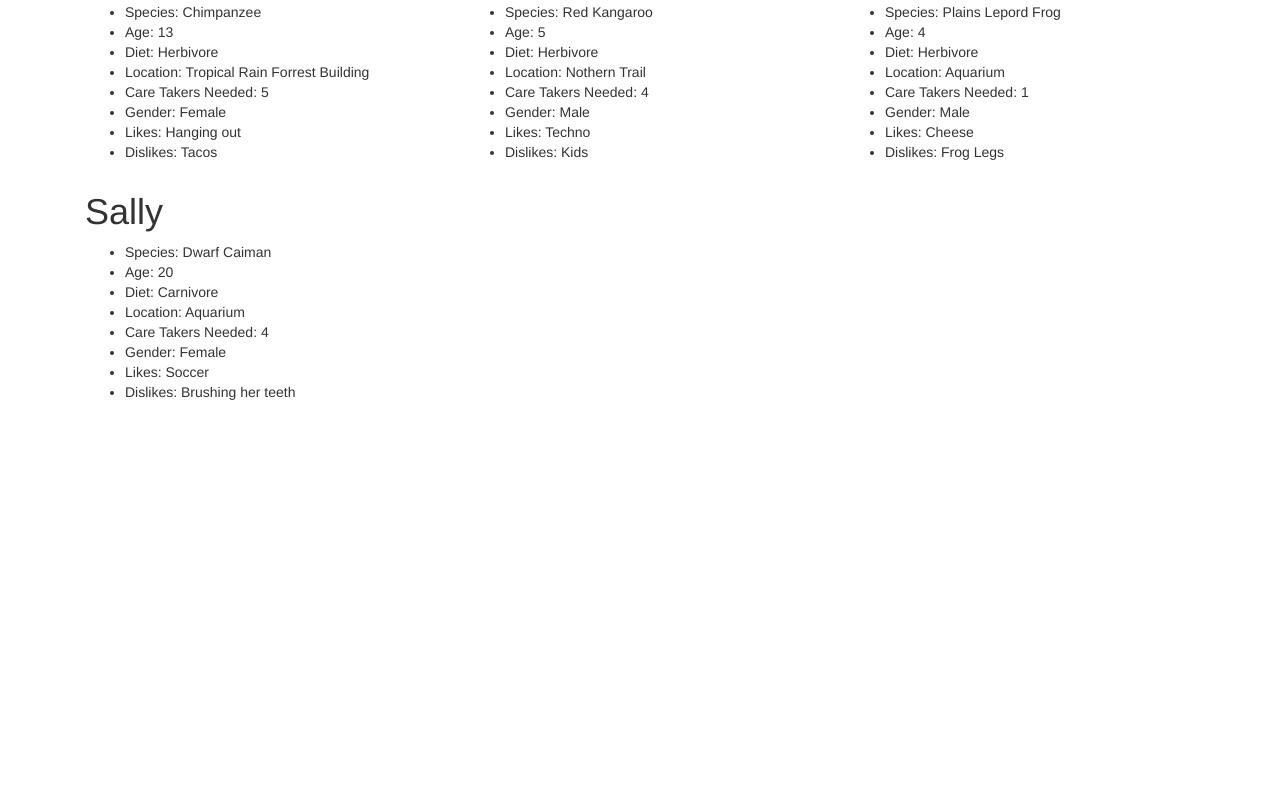
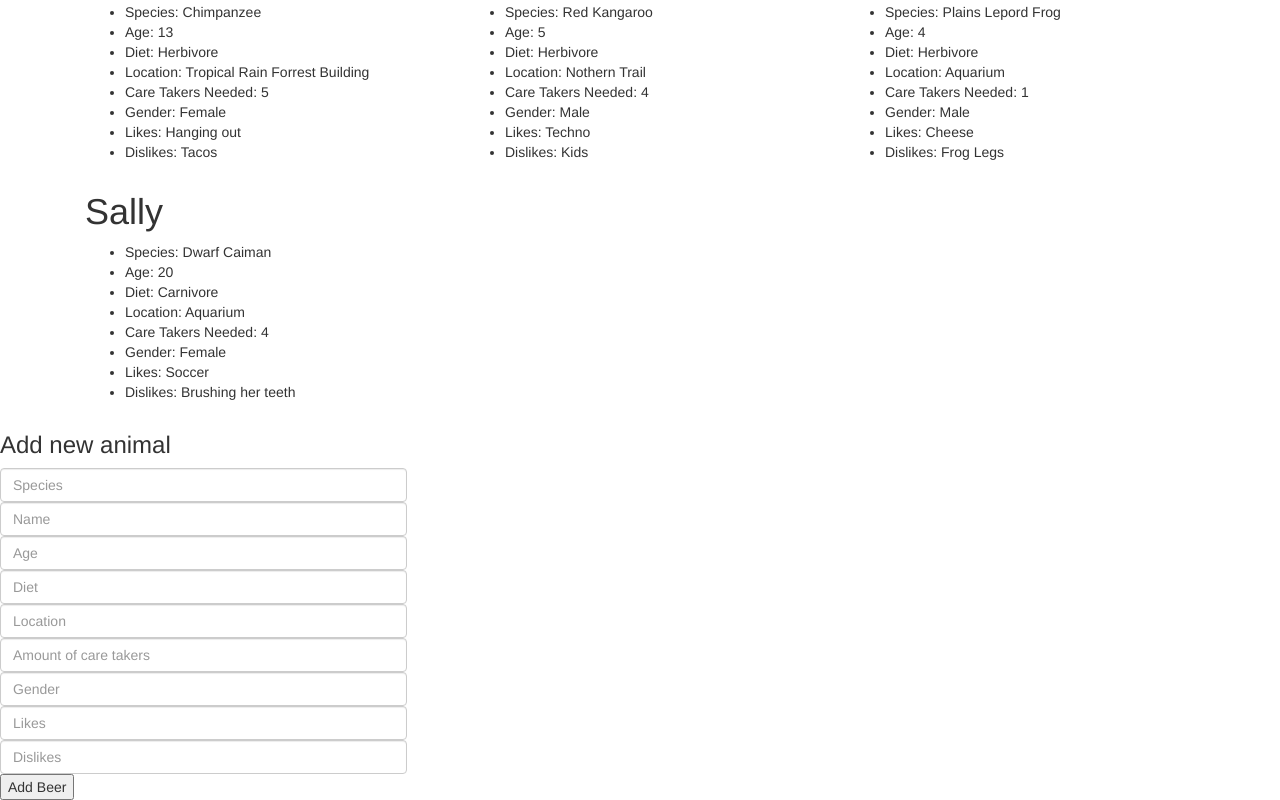
Before and after one commit to MLarson90/fridayzoo, an Angular app: page / in a window 1280 px wide. Shown: the part 666-1466 px from the top of the page. Before the commit the page ends 1078 px from the top, so only its background shows below. Built offline with nearby package versions, Linux system fonts and the light colour scheme.

Commit message:
added form

```diff
--- a/src/app/app.component.html
+++ b/src/app/app.component.html
@@ -4,3 +4,4 @@
 <h4>Click any characteristic of an animal to edit it</h4>
 
 <app-all-animals [childAnimalList]="animals"></app-all-animals>
+<app-new-animal></app-new-animal>
--- a/src/app/new-animal/new-animal.component.html
+++ b/src/app/new-animal/new-animal.component.html
@@ -1,3 +1,17 @@
-<p>
-  new-animal works!
-</p>
+<div class="row">
+  <div class ="col-md-4">
+  <h3>Add new animal</h3>
+  <form>
+    <input class="form-control" #newSpecies placeholder="Species" required>
+    <input class="form-control" #newName placeholder="Name" required>
+    <input class="form-control" #newAge placeholder="Age" required>
+    <input class="form-control" #newDiet placeholder="Diet" required>
+    <input class="form-control" #newLoc placeholder="Location" required>
+    <input class="form-control" #newCare placeholder="Amount of care takers" required>
+    <input class="form-control" #newSex placeholder="Gender" required>
+    <input class="form-control" #newLikes placeholder="Likes" required>
+    <input class="form-control" #newDis placeholder="Dislikes" required>
+  <button (click)="submitForm(newSpecies.value, newName.value, newAge.value, newDiet.value, newLoc.value, newCare.value, newSex.value, newLikes.value, newDis.value)">Add Beer</button>
+  </form>
+</div>
+</div>
--- a/src/app/new-animal/new-animal.component.ts
+++ b/src/app/new-animal/new-animal.component.ts
@@ -1,15 +1,12 @@
-import { Component, OnInit } from '@angular/core';
-
+import { Component } from '@angular/core';
+import { Animal } from 'app/animal.model';
 @Component({
   selector: 'app-new-animal',
   templateUrl: './new-animal.component.html',
   styleUrls: ['./new-animal.component.css']
 })
-export class NewAnimalComponent implements OnInit {
+export class NewAnimalComponent {
 
-  constructor() { }
 
-  ngOnInit() {
-  }
 
 }
```
